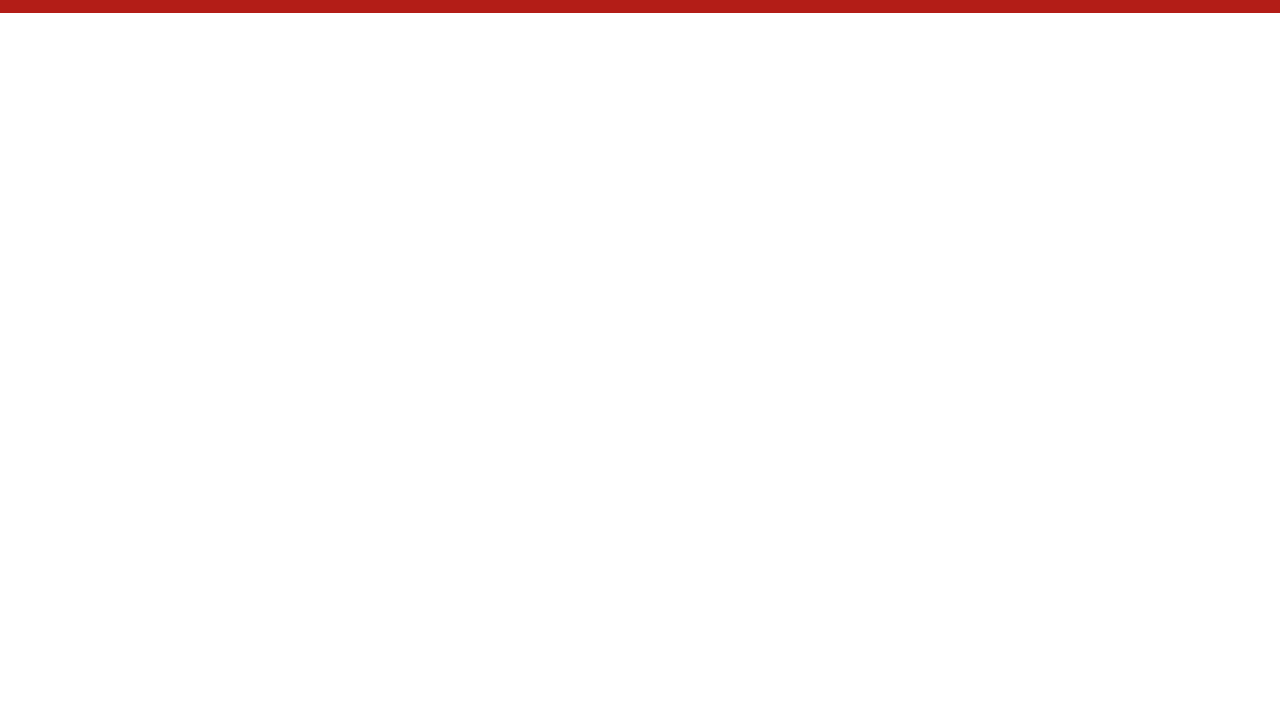
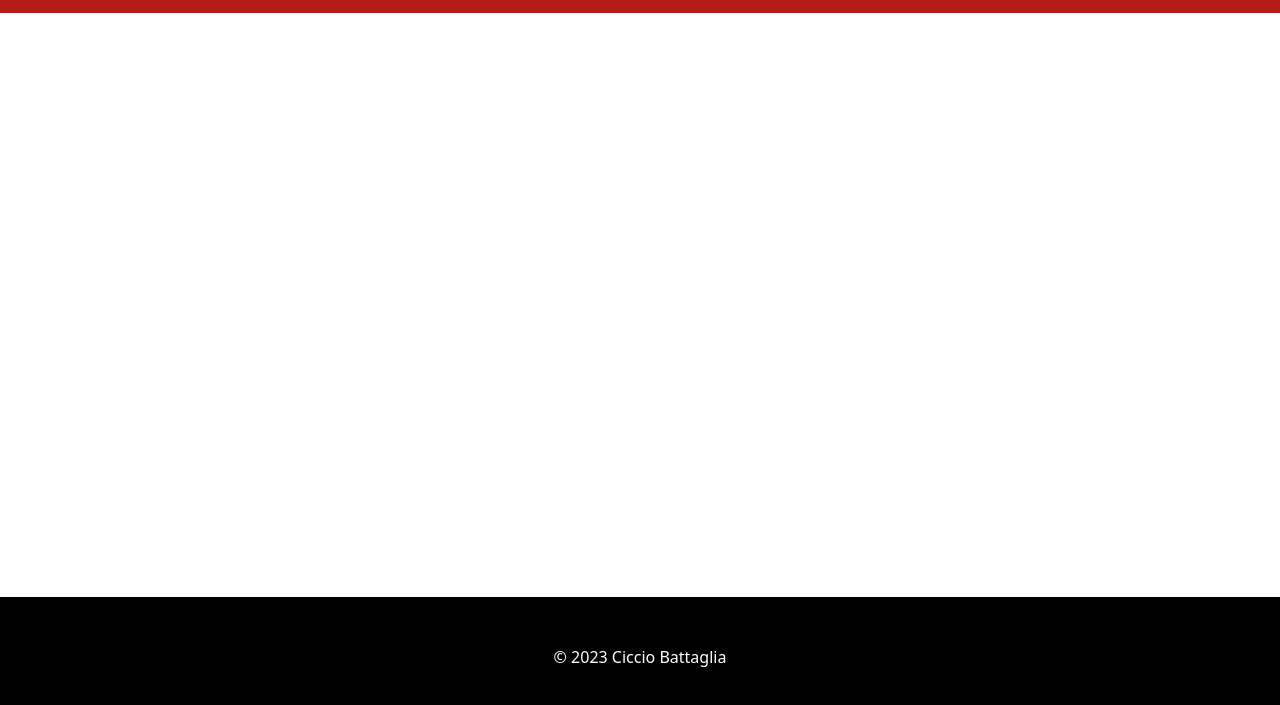
Before and after one commit to Cicciobat/cicciobat.github.io, a plain HTML site: page index.html in a window 1280 px wide. Shown: the part 67-772 px from the top of the page. Drawn offline with nearby package versions, Linux system fonts and the light colour scheme.

Commit message:
feat(footer): Add footer structure and styling.

```diff
--- a/css/style.css
+++ b/css/style.css
@@ -6,3 +6,8 @@ header {
 .navbar-brand {
     font-size: 2rem;
 }
+
+footer {
+    background-color: black;
+    color: white;
+}
--- a/index.html
+++ b/index.html
@@ -7,7 +7,7 @@
     <link href="./css/bootstrap/bootstrap.css" rel="stylesheet">
     <link href="./css/style.css" rel="stylesheet">
 </head>
-<body>
+<body class="d-flex flex-column min-vh-100">
 <header class="modal-header">
     <nav class="navbar-expand p-3 w-100">
         <div class="d-flex collapse navbar-collapse">
@@ -22,7 +22,13 @@
         </div>
     </nav>
 </header>
-<footer>
+<footer class="mt-auto">
+    <div class="container d-flex justify-content-center align-items-center p-5 mt-auto">
+        <p> &copy;
+            <script>document.write((new Date().getFullYear().toString()))</script>
+            Ciccio Battaglia
+        </p>
+    </div>
     <script src="https://code.jquery.com/jquery-3.7.1.js" integrity="sha256-eKhayi8LEQwp4NKxN+CfCh+3qOVUtJn3QNZ0TciWLP4=" crossorigin="anonymous"></script>
     <script src="https://code.jquery.com/ui/1.13.1/jquery-ui.js" integrity="sha256-6XMVI0zB8cRzfZjqKcD01PBsAy3FlDASrlC8SxCpInY=" crossorigin="anonymous"></script>
     <script src="https://cdn.jsdelivr.net/npm/bootstrap@5.3.2/dist/js/bootstrap.bundle.min.js" integrity="sha384-C6RzsynM9kWDrMNeT87bh95OGNyZPhcTNXj1NW7RuBCsyN/o0jlpcV8Qyq46cDfL" crossorigin="anonymous"></script>
```
